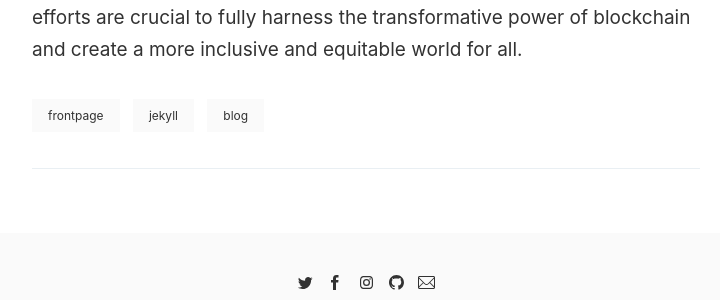
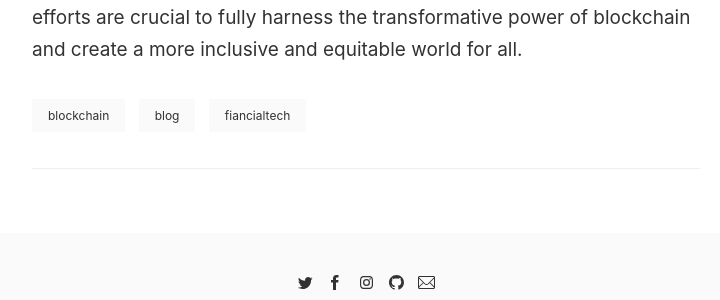
Before and after one commit to AngleSaxonJute/AngleSaxonJute.github.io, a Jekyll site: the page built from _posts/2023-05-04-the-role-of-blockchain-in-empowering-marginalised-communities.markdown, in a window 1280 px wide and 900 px high, scrolled down 3659 px. Shown: the part 571-871 px from the top of the window, without its empty margins (274-994 px from the left). Built offline with Jekyll 4.4.1, drawn with Linux system fonts in a browser that asks for light colours; comment, search, counter and statistics services are not loaded.

Commit message:
Update 2023-05-04-the-role-of-blockchain-in-empowering-marginalised-communities.markdown
Tags

```diff
--- a/_posts/2023-05-04-the-role-of-blockchain-in-empowering-marginalised-communities.markdown
+++ b/_posts/2023-05-04-the-role-of-blockchain-in-empowering-marginalised-communities.markdown
@@ -1,7 +1,7 @@
 ---
 layout: post
 title: The Role of Blockchain in Empowering Marginalised Communities
-tags: [frontpage, jekyll, blog]
+tags: [blockchain, blog, fiancialtech]
 image: '/images/posts/8.jpg'
 published: true
 ---
```
